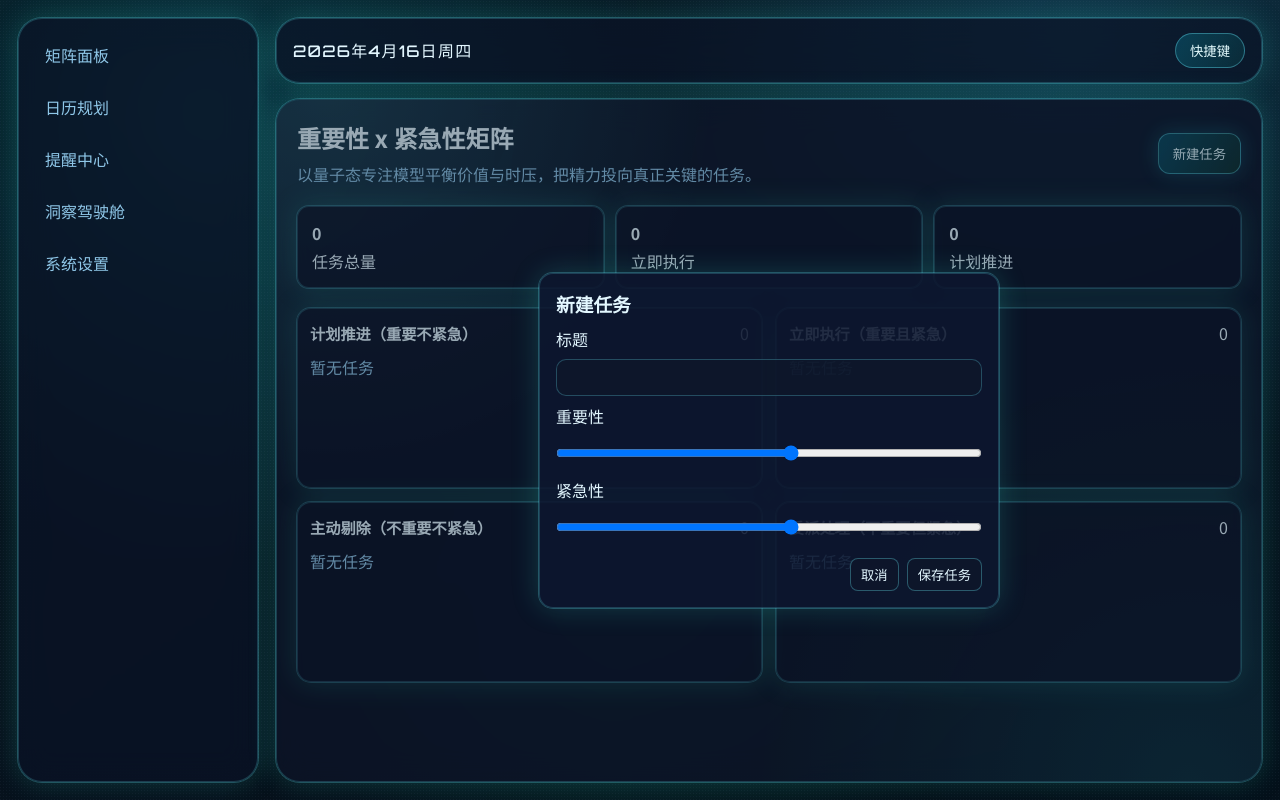
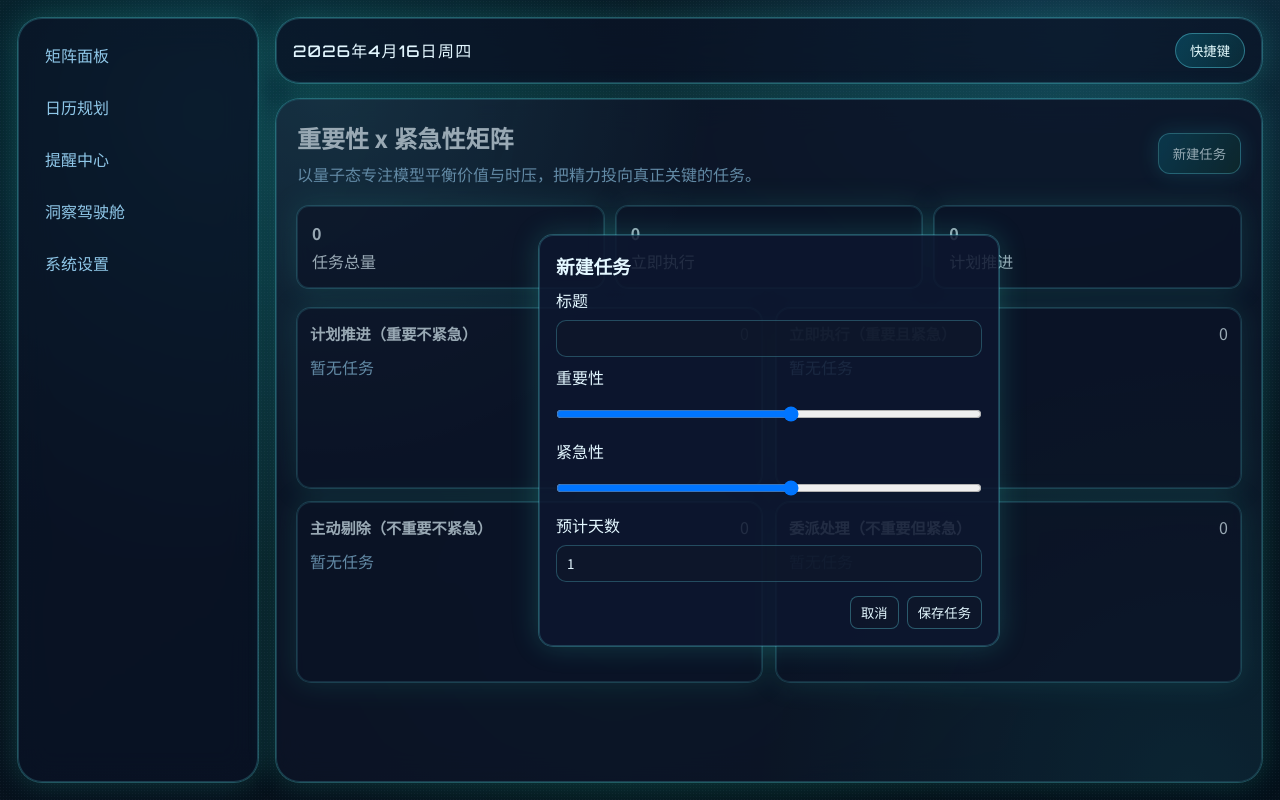
Before and after one commit to wjdsg/work_jd, a React (Vite) app: page / in a window 1280 px wide. Both pictures are taken after a click on the button "新建任务". Built offline with nearby package versions, Linux system fonts and the light colour scheme.

Commit message:
feat(matrix): add estimated days input to task form

```diff
--- a/src/features/matrix/components/TaskForm.tsx
+++ b/src/features/matrix/components/TaskForm.tsx
@@ -11,6 +11,7 @@ const initialDraft: TaskDraft = {
   title: '',
   importance: 6,
   urgency: 6,
+  estimatedDays: 1,
   tags: [],
 }
 
@@ -65,6 +66,18 @@ export function TaskForm({ open, onClose, onSave }: TaskFormProps) {
           onChange={(event) => setDraft((prev) => ({ ...prev, urgency: Number(event.target.value) }))}
         />
 
+        <label htmlFor="task-estimatedDays">预计天数</label>
+        <input
+          id="task-estimatedDays"
+          name="estimatedDays"
+          type="number"
+          min={1}
+          max={30}
+          step={1}
+          value={draft.estimatedDays ?? 1}
+          onChange={(event) => setDraft((prev) => ({ ...prev, estimatedDays: Number(event.target.value) }))}
+        />
+
         <div className="task-form-actions">
           <button type="button" onClick={onClose}>
             取消
```
Also changed, not shown: 1 other file (tests, documents, lock files or other folders).
